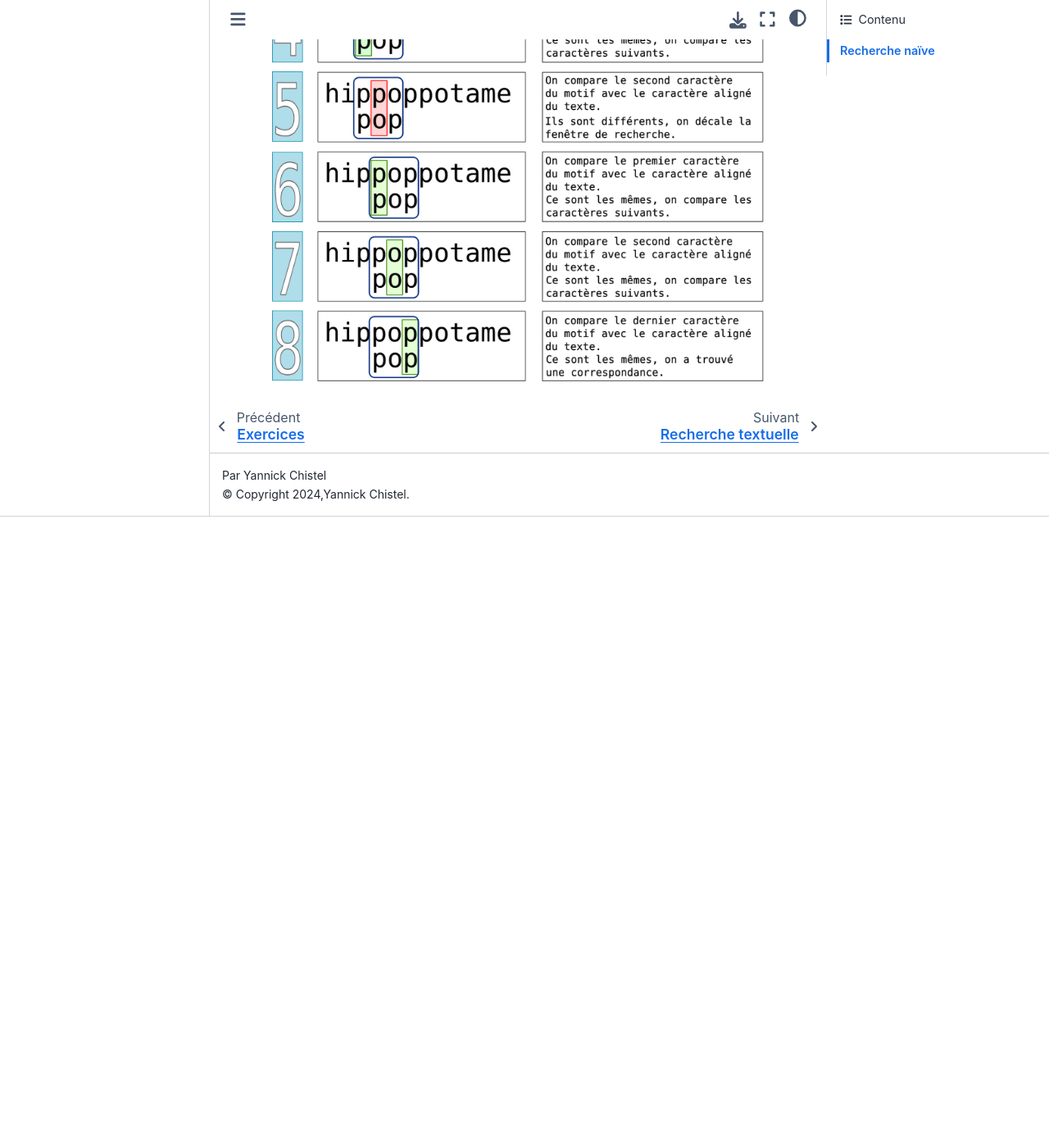
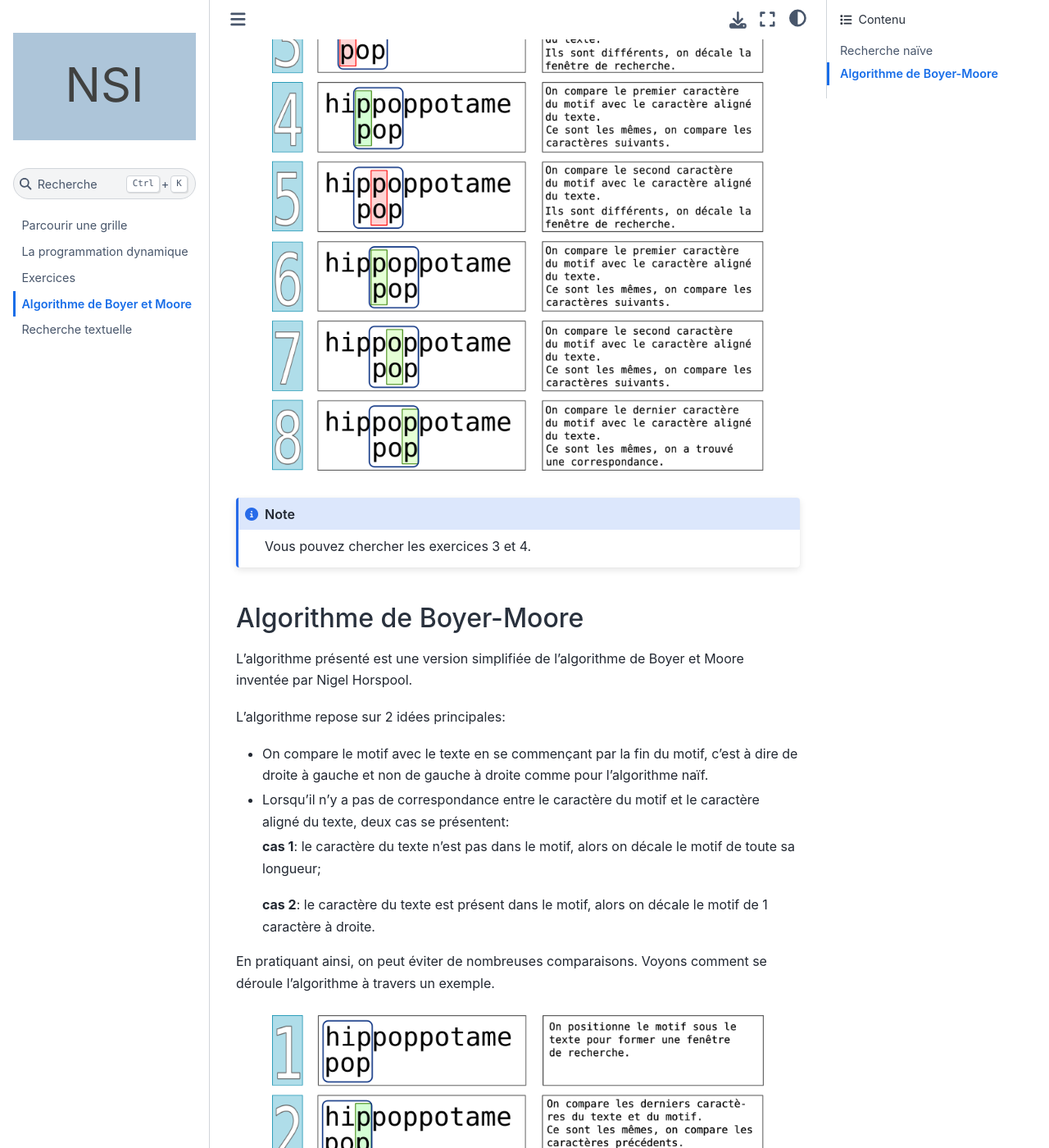
Before and after one commit to ychistel/tnsi_algorithmes_avances, a Sphinx documentation site: the page built from source/content/boyer_moore.rst, in a window 1280 px wide and 1400 px high, scrolled down 1367 px. Shown: the whole window at 82% size. Built offline with Sphinx 7.4.7 and the Sphinx Book theme 1.1.4, drawn with Linux system fonts in a browser that asks for light colours; before the commit the page ends 1997 px from its top, so only the background shows below that; some of the changed text lies outside the part shown.

Commit message:
fin du cours boyer moore

```diff
--- a/source/content/boyer_moore.rst
+++ b/source/content/boyer_moore.rst
@@ -8,6 +8,10 @@ Le langage Python propose la méthode ``find`` qui s'applique sur les chaines de
     >>> texte = 'La moto de Tom'
     >>> texte.find('mot')
     3
+
+.. note::
+
+    Vous pouvez chercher les exercices 1 et 2.
 
 Recherche naïve
 ----------------
@@ -30,3 +34,28 @@ En appliquant l'algorithme, on obtient les différentes étapes suivantes à cha
 .. figure:: ../img/recherche_naive_2.png
     :align: center
     :width: 600
+
+.. note::
+
+    Vous pouvez chercher les exercices 3 et 4.
+
+
+Algorithme de Boyer-Moore
+--------------------------
+
+L'algorithme présenté est une version simplifiée de l'algorithme de Boyer et Moore inventée par Nigel Horspool.
+
+L'algorithme repose sur 2 idées principales:
+
+-   On compare le motif avec le texte en se commençant par la fin du motif, c'est à dire de droite à gauche et non de gauche à droite comme pour l'algorithme naïf.
+-   Lorsqu'il n'y a pas de correspondance entre le caractère du motif et le caractère aligné du texte, deux cas se présentent:
+
+    **cas 1**:  le caractère du texte n'est pas dans le motif, alors on décale le motif de toute sa longueur;
+
+    **cas 2**:  le caractère du texte est présent dans le motif, alors on décale le motif de 1 caractère à droite.
+
+En pratiquant ainsi, on peut éviter de nombreuses comparaisons. Voyons comment se déroule l'algorithme à travers un exemple.
+
+.. figure:: ../img/recherche_horspool_2.png
+    :align: center
+    :width: 600
```
Also changed, not shown: source/content/exercice_2.rst (+19 -0 lines), source/img/recherche_horspool_2.png (added), source/img/recherche_horspool_2.svg (added).
